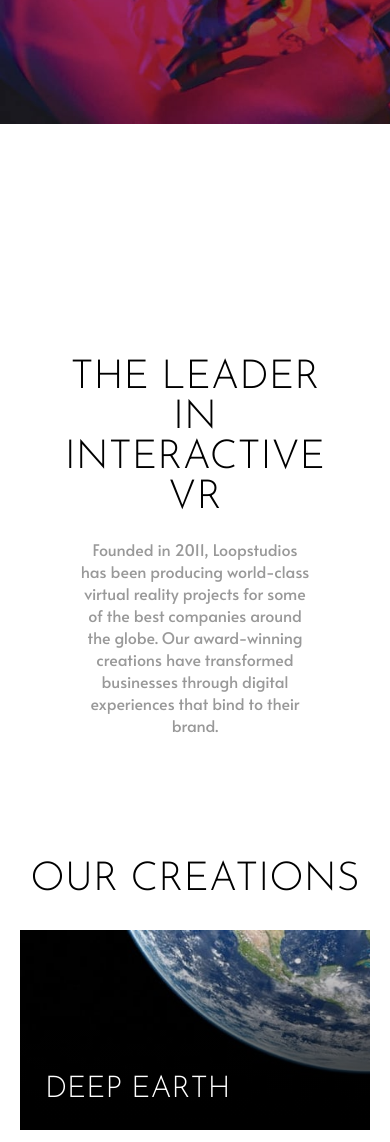
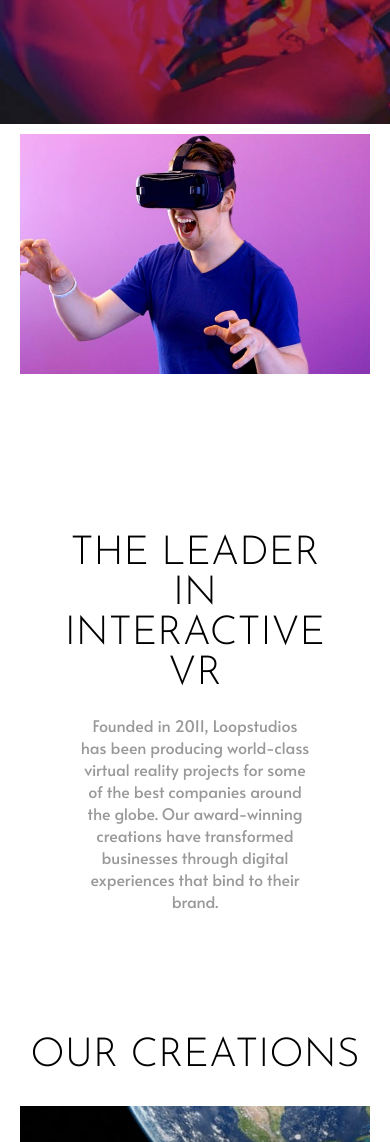
Before and after one commit to dkay9/loop-studio, a plain HTML site: page index.html in a window 390 px wide. Shown: the part 720-1862 px from the top of the page. Drawn offline with Linux system fonts and the light colour scheme.

Commit message:
new push

```diff
--- a/index.html
+++ b/index.html
@@ -36,8 +36,8 @@
 
   <!-- SECTION ONE -->
   <section class="section1">
-    <img src="images/desktop/image-interactive.jpg" alt="Man Wearing Virtual Reality Device">
-    <div>
+    <div class="vr"></div>
+    <div class="vr-text">
       <h1>The leader in interactive VR</h1>
       <p>
         Founded in 2011, Loopstudios has been producing world-class virtual reality
--- a/styles.css
+++ b/styles.css
@@ -69,19 +69,26 @@ header > section {
     padding: 50px 180px;
     display: flex;
 }
-.section1 div{
-    margin-top: 14em;
-    padding: 75px;
+.vr-text{
+    margin-top: 9em;
+    padding: 60px;
     background: var(--White);
     position: absolute;
     width: 40%;
-    right: 200px;
+    right: 300px;
 }
 .section1 div h1{
     font-size: 3.5rem;
 }
 .section1 div p{
     color: var(--Grey-300);
+}
+.vr{
+    background-image: url('images/desktop/image-interactive.jpg');
+    background-size: contain;
+    background-repeat: no-repeat;
+    width: 100%;
+    height: 400px;
 }
 
 /* SECTION TWO STYLES */
@@ -123,6 +130,7 @@ header > section {
     align-items: end;
 
 }
+
 .img-container > div h1 {
     font-size: 30px;
     width: 70%;
@@ -262,14 +270,14 @@ i{
         width: 100%;
     }
     .section1{
-        flex-direction: block;
+        display: block;
         padding: 10px 20px;
         position: none;
         width: 100%;
     }
-    .section1 img{
-        display: none;
-    }
+     .vr-text{
+        margin-top: 0;
+     }
     .section1 div{
         width: 100%;
         right: 0;
@@ -294,6 +302,13 @@ i{
     .section2{
         padding: 30px 20px;
         width: 100%;
+    }
+    .vr{
+        background-image: url('images/mobile/image-interactive.jpg');
+        /* background-size: contain;
+        background-repeat: no-repeat; */
+        width: 100%;
+        height: 400px;
     }
     h1{
         font-size: 40px;
```
